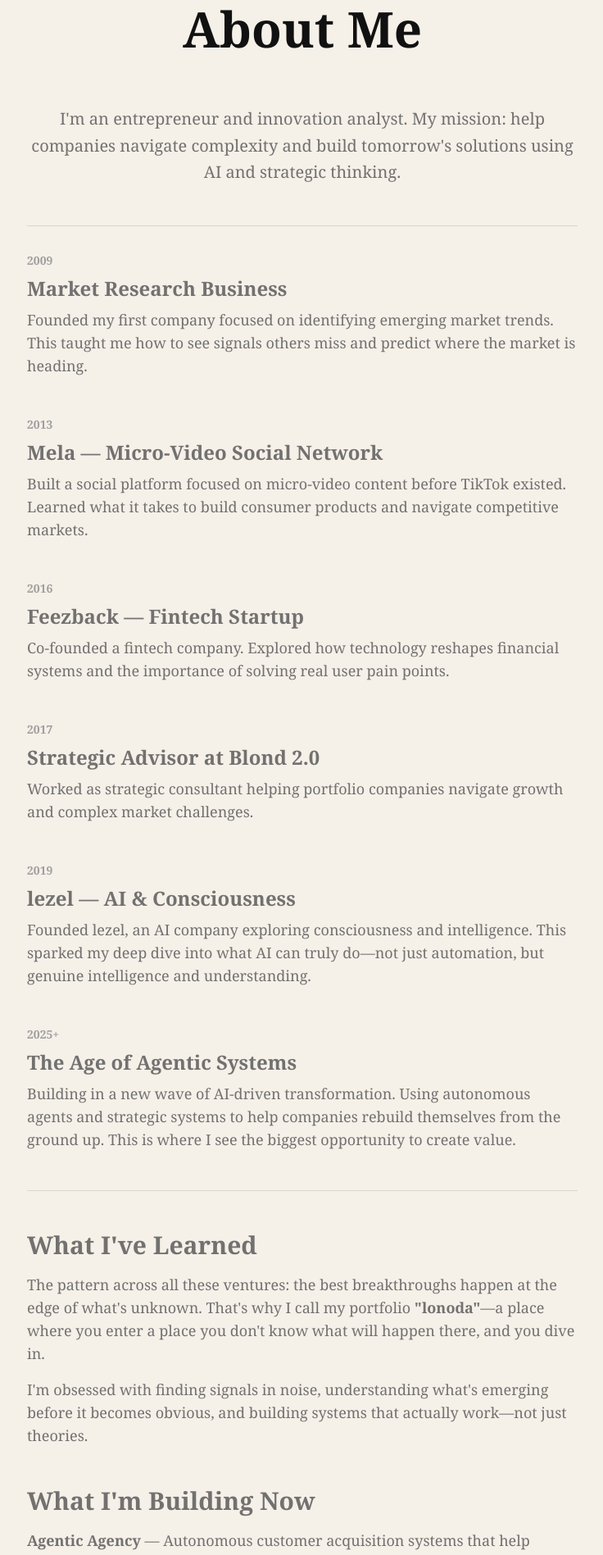
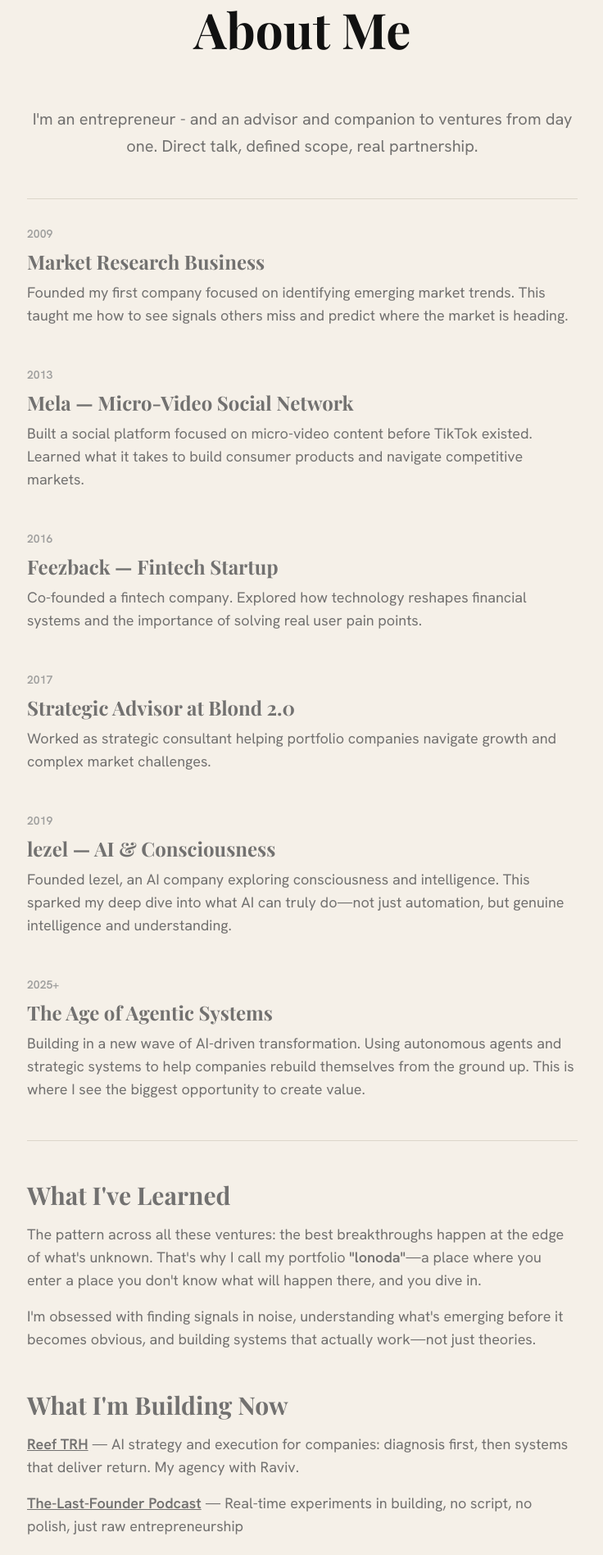
Before and after one commit to OpenScienceHolding/shineberg, a Next.js app: page /about in a window 1280 px wide. Shown: the part 160-2057 px from the top of the page at 82% size, without its empty margins (271-1007 px from the left). Built offline with nearby package versions, Linux system fonts and the light colour scheme.

Commit message:
Reef TRH on About + lonoda; About intro to new positioning; WhatsApp line for existing contacts; brand fonts (Playfair headings, Hanken text)
Co-Authored-By: Claude Opus 5.5 <noreply@anthropic.com>

```diff
--- a/app/about/page.tsx
+++ b/app/about/page.tsx
@@ -30,9 +30,8 @@ export default function About() {
 
           <div className="space-y-12 text-lg text-body">
             <p className="text-center text-xl leading-relaxed">
-              I'm an entrepreneur and innovation analyst. My mission: help
-              companies navigate complexity and build tomorrow's solutions using
-              AI and strategic thinking.
+              I&apos;m an entrepreneur - and an advisor and companion to ventures
+              from day one. Direct talk, defined scope, real partnership.
             </p>
 
             {/* Timeline */}
@@ -129,11 +128,27 @@ export default function About() {
             <div className="space-y-4">
               <h2 className="text-3xl font-bold">What I'm Building Now</h2>
               <p>
-                <strong>Agentic Agency</strong> — Autonomous customer
-                acquisition systems that help companies grow through AI agents
+                <a
+                  href="https://reeftrh.com"
+                  target="_blank"
+                  rel="noopener noreferrer"
+                  className="underline hover:opacity-60"
+                >
+                  <strong>Reef TRH</strong>
+                </a>{" "}
+                — AI strategy and execution for companies: diagnosis first,
+                then systems that deliver return. My agency with Raviv.
               </p>
               <p>
-                <strong>The-Last-Founder Podcast</strong> — Real-time
+                <a
+                  href="https://thelastfounder.com"
+                  target="_blank"
+                  rel="noopener noreferrer"
+                  className="underline hover:opacity-60"
+                >
+                  <strong>The-Last-Founder Podcast</strong>
+                </a>{" "}
+                — Real-time
                 experiments in building, no script, no polish, just raw
                 entrepreneurship
               </p>
--- a/app/agent/page.tsx
+++ b/app/agent/page.tsx
@@ -87,7 +87,7 @@ export default function Agent() {
 
         <h2 className="text-3xl font-bold mb-6">Prefer a human path?</h2>
         <p className="text-lg text-body">
-          WhatsApp is fastest. Formal:{" "}
+          Already in touch? WhatsApp is fastest. Formal:{" "}
           <a
             href="mailto:sharon@shineberg.com"
             className="underline hover:opacity-60"
--- a/app/globals.css
+++ b/app/globals.css
@@ -10,6 +10,9 @@
   --color-body: #727170;
   --color-muted: #9f9f9e;
   --color-line: #dcd6ca;
+
+  --font-serif: "Playfair Display", Georgia, serif;
+  --font-sans: "Hanken Grotesk", system-ui, sans-serif;
 }
 
 /* Base styles live in the base layer so Tailwind utilities can override them. */
@@ -50,6 +53,14 @@
     margin-bottom: 1rem;
   }
 
+  /* Brand pairing: Playfair for headings, Hanken for running text. */
+  p,
+  li,
+  blockquote,
+  td {
+    font-family: var(--font-sans);
+  }
+
   ul,
   ol {
     margin-left: 1.5rem;
--- a/app/how-to-work/page.tsx
+++ b/app/how-to-work/page.tsx
@@ -196,7 +196,7 @@ export default function WorkWithMe() {
 
           <div className="border-t border-line pt-16 text-center">
             <h2 className="text-3xl font-bold mb-6">Contact</h2>
-            <p className="text-lg text-body mb-2">Fastest: WhatsApp.</p>
+            <p className="text-lg text-body mb-2">Already in touch? WhatsApp is fastest.</p>
             <p className="text-lg text-body mb-10">
               Formal:{" "}
               <a href="mailto:sharon@shineberg.com" className={linkClass}>
--- a/app/lonoda/page.tsx
+++ b/app/lonoda/page.tsx
@@ -5,11 +5,11 @@ export default function Lonoda() {
   const projects = [
     {
       emoji: "🤖",
-      title: "Agentic Agency",
+      title: "Reef TRH",
       description:
-        "Building autonomous systems that acquire customers through LinkedIn, WhatsApp, and partnerships.",
+        "AI strategy and execution for companies - diagnosis first, then systems that deliver return. My agency with Raviv.",
       status: "Active",
-      link: "#",
+      link: "https://reeftrh.com",
     },
     {
       emoji: "🎙️",
```
